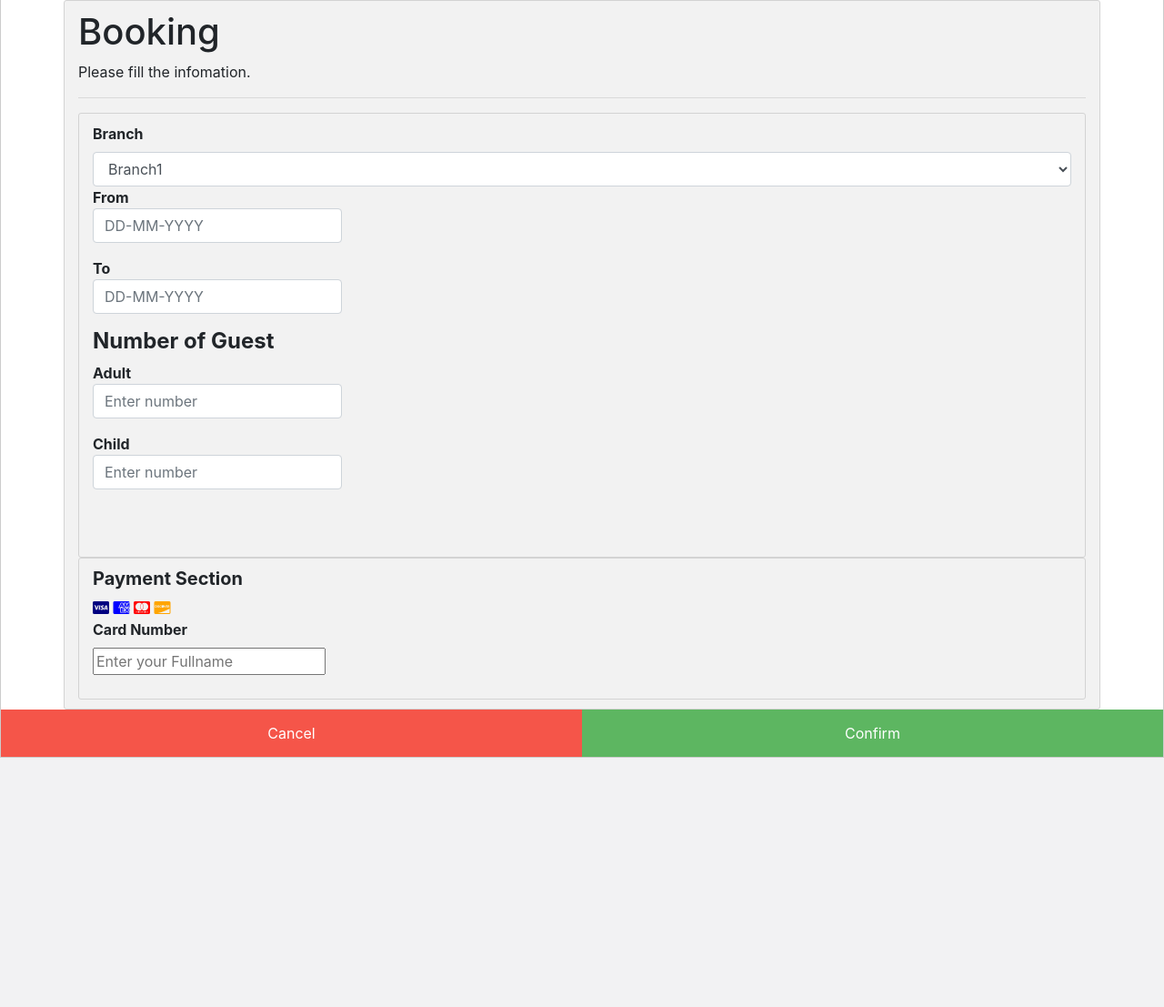
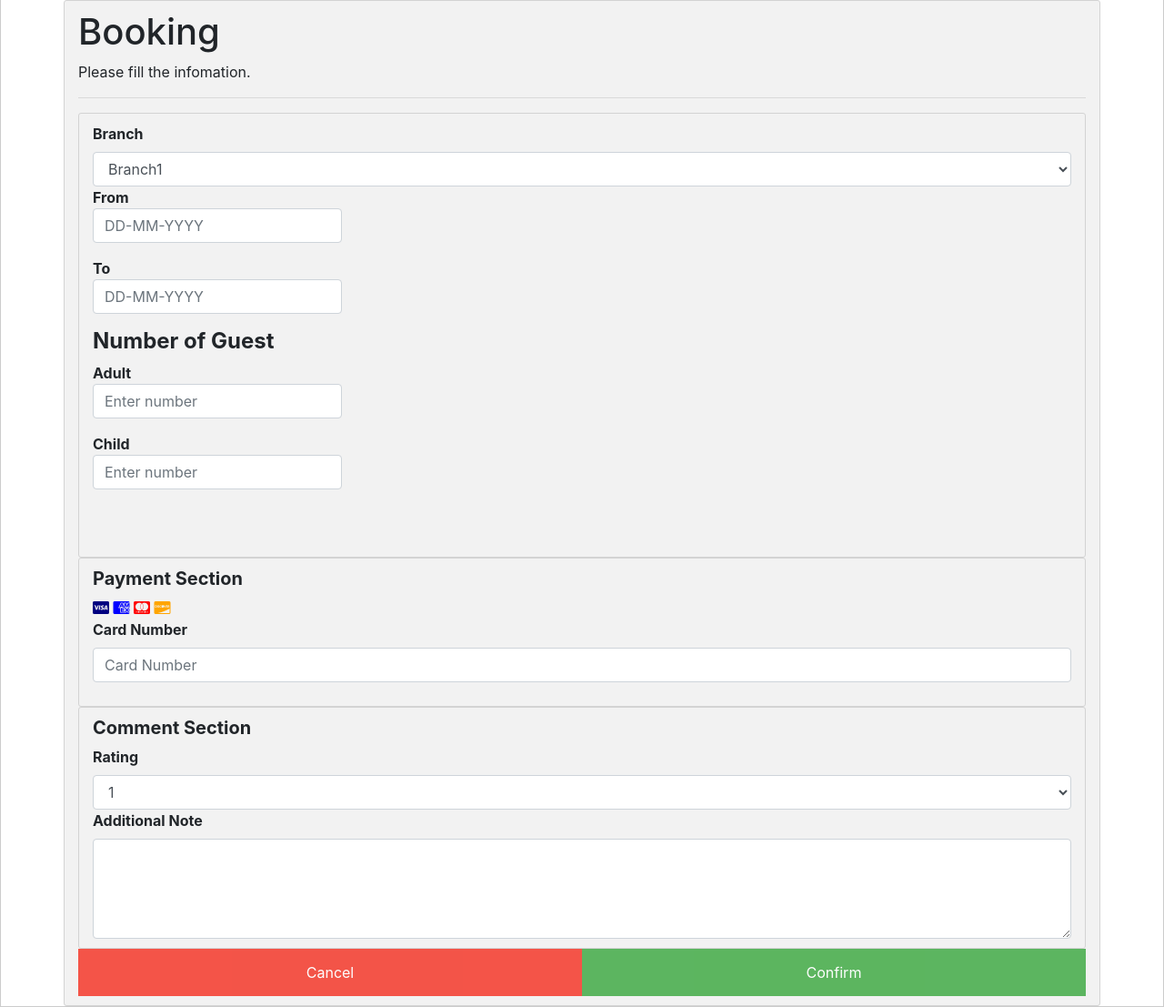
Before and after one commit to nachanok-i/Hotel-management, a PHP site: page /booking.php in a window 1280 px wide. Shown: the part 57-1164 px from the top of the page at 91% size. Before the commit the page ends 890 px from the top, so only its background shows below. Run offline with PHP 8.4, Linux system fonts and the light colour scheme; some libraries are stand-ins or nearby versions.

```diff
--- a/booking.php
+++ b/booking.php
@@ -21,7 +21,9 @@ session_start();
         <link rel="stylesheet" href="/resources/demos/style.css">
         <script src="https://code.jquery.com/jquery-1.12.4.js"></script>
         <script src="https://code.jquery.com/ui/1.12.1/jquery-ui.js"></script>
+
         <script>
+        /* Tap help find that condition pls */
         $(function() {
             var check =[]
             var from = $( "#fromDate" )
@@ -54,7 +56,9 @@ session_start();
             }
             return date;
         }});
+        /* Tap help find that condition pls */
         </script>
+
     </head>
     <body>
 
@@ -138,9 +142,22 @@ session_start();
                     <i class="fa fa-cc-discover" style="color:orange;"></i>
                     <div class="form-group">
                         <label for="cardNumber"><b>Card Number</b></label>
-                        <p><input type=text name="CardNumber" placeholder="Enter your Fullname" class=></p>
+                            <p><input type=text name="cardNumber" placeholder="Card Number" class="form-control" required></p>
                     </div>
                 </div>
+
+                <div class="container">
+                    <h5><b>Comment Section</b></h5>
+                    <label for="rating"><b>Rating</b></label>
+                        <select name="rating"  class="form-control" >
+                                <option value =1>1</option> <!--can insert value :) -->
+                                <option value =2>2</option>
+                                <option value =3>3</option>
+                                <option value =4>4</option>
+                                <option value =5>5</option>
+                        </select>
+                    <label for="additionalNote"><b>Additional Note</b></label>
+                        <textarea rows="4" cols="50" name="additionalNote" form="usrform" class="form-control"> </textarea>
                 </div>
 
                 <div class="clearfix">
```
Also changed, not shown: booking.css (line endings or trailing spaces). Lines whose indentation alone changed are shown as unchanged.
